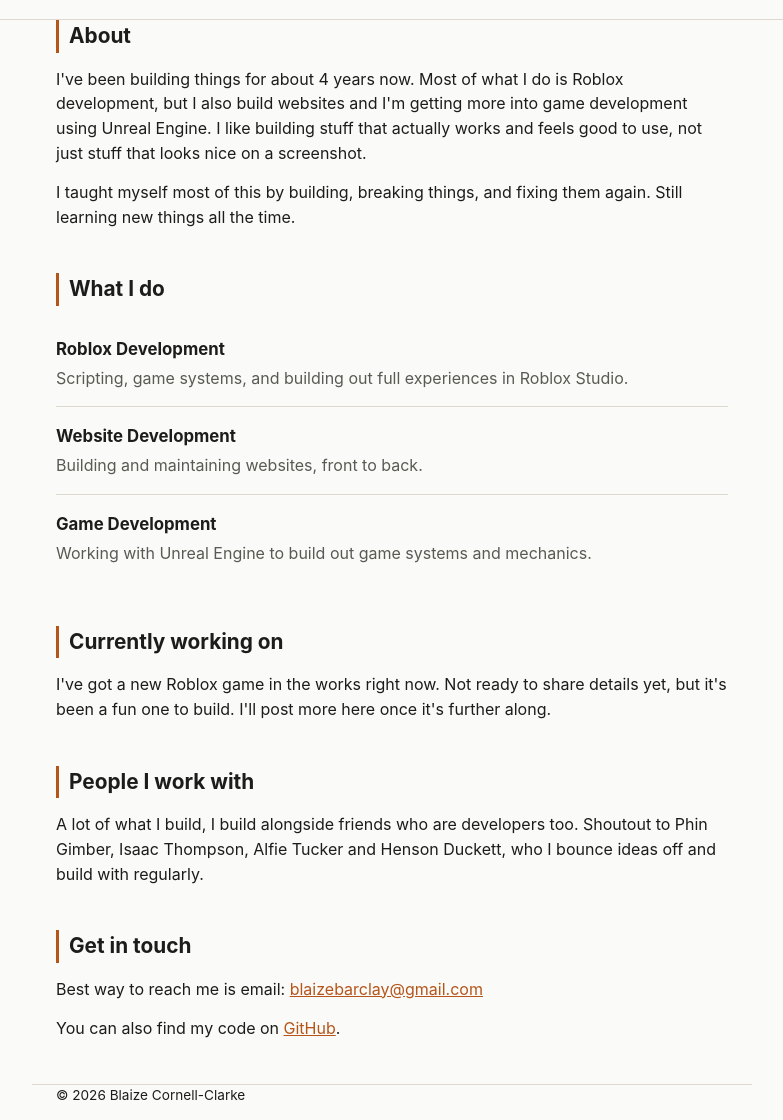
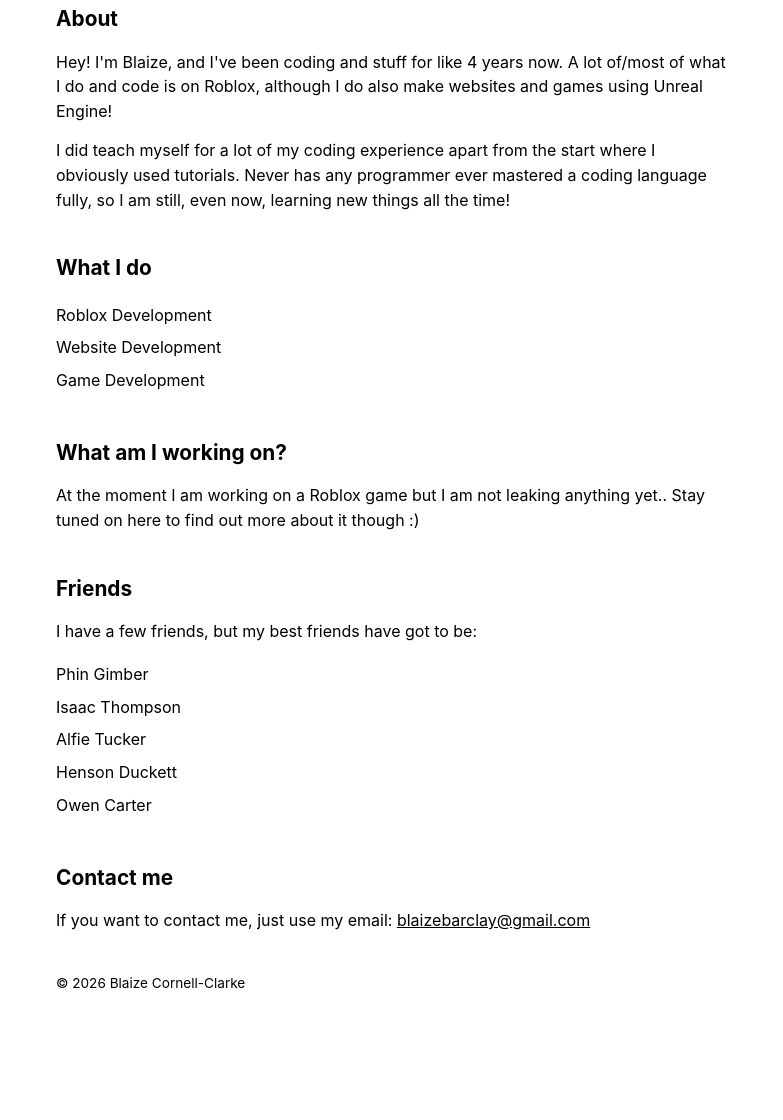
Before and after one commit to blaizebcc1/portfolio, a plain HTML site: page index.html in a window 1280 px wide. Shown: the part 238-1358 px from the top of the page, without its empty margins (248-1031 px from the left). After the commit the page ends 1246 px from the top, so only its background shows below. Drawn offline with Linux system fonts and the light colour scheme.

Commit message:
update copy and go full black and white

```diff
--- a/index.html
+++ b/index.html
@@ -39,42 +39,39 @@
 
   <section id="about">
     <h2>About</h2>
-    <p>I've been building things for about 4 years now. Most of what I do is Roblox development, but I also build websites and I'm getting more into game development using Unreal Engine. I like building stuff that actually works and feels good to use, not just stuff that looks nice on a screenshot.</p>
-    <p>I taught myself most of this by building, breaking things, and fixing them again. Still learning new things all the time.</p>
+    <p>Hey! I'm Blaize, and I've been coding and stuff for like 4 years now. A lot of/most of what I do and code is on Roblox, although I do also make websites and games using Unreal Engine!</p>
+    <p>I did teach myself for a lot of my coding experience apart from the start where I obviously used tutorials. Never has any programmer ever mastered a coding language fully, so I am still, even now, learning new things all the time!</p>
   </section>
 
   <section id="what-i-do">
     <h2>What I do</h2>
     <ul class="skills">
-      <li>
-        <h3>Roblox Development</h3>
-        <p>Scripting, game systems, and building out full experiences in Roblox Studio.</p>
-      </li>
-      <li>
-        <h3>Website Development</h3>
-        <p>Building and maintaining websites, front to back.</p>
-      </li>
-      <li>
-        <h3>Game Development</h3>
-        <p>Working with Unreal Engine to build out game systems and mechanics.</p>
-      </li>
+      <li>Roblox Development</li>
+      <li>Website Development</li>
+      <li>Game Development</li>
     </ul>
   </section>
 
   <section id="projects">
-    <h2>Currently working on</h2>
-    <p>I've got a new Roblox game in the works right now. Not ready to share details yet, but it's been a fun one to build. I'll post more here once it's further along.</p>
+    <h2>What am I working on?</h2>
+    <p>At the moment I am working on a Roblox game but I am not leaking anything yet.. Stay tuned on here to find out more about it though :)</p>
   </section>
 
   <section id="friends">
-    <h2>People I work with</h2>
-    <p>A lot of what I build, I build alongside friends who are developers too. Shoutout to Phin Gimber, Isaac Thompson, Alfie Tucker and Henson Duckett, who I bounce ideas off and build with regularly.</p>
+    <h2>Friends</h2>
+    <p>I have a few friends, but my best friends have got to be:</p>
+    <ul class="friends">
+      <li>Phin Gimber</li>
+      <li>Isaac Thompson</li>
+      <li>Alfie Tucker</li>
+      <li>Henson Duckett</li>
+      <li>Owen Carter</li>
+    </ul>
   </section>
 
   <section id="contact">
-    <h2>Get in touch</h2>
-    <p>Best way to reach me is email: <a href="mailto:blaizebarclay@gmail.com">blaizebarclay@gmail.com</a></p>
-    <p>You can also find my code on <a href="https://github.com/blaizebcc1">GitHub</a>.</p>
+    <h2>Contact me</h2>
+    <p>If you want to contact me, just use my email: <a href="mailto:blaizebarclay@gmail.com">blaizebarclay@gmail.com</a></p>
   </section>
 
 </main>
--- a/style.css
+++ b/style.css
@@ -1,9 +1,7 @@
 :root {
-  --bg: #fafaf8;
-  --ink: #1c1c1a;
-  --muted: #5a5a54;
-  --accent: #b5551a;
-  --line: #ddd9cf;
+  --bg: #ffffff;
+  --ink: #000000;
+  --muted: #444444;
 }
 
 * { box-sizing: border-box; }
@@ -24,16 +22,12 @@
 }
 
 .hero {
-  padding: 72px 0 48px;
-  border-bottom: 1px solid var(--line);
+  padding: 64px 0 40px;
 }
 
 .eyebrow {
   margin: 0 0 6px;
-  color: var(--accent);
   font-weight: 600;
-  letter-spacing: 0.02em;
-  text-transform: uppercase;
   font-size: 0.85rem;
 }
 
@@ -51,18 +45,16 @@
 }
 
 main {
-  padding: 48px 0;
+  padding: 40px 0;
 }
 
 section {
-  margin-bottom: 44px;
+  margin-bottom: 40px;
 }
 
 h2 {
   font-size: 1.3rem;
   margin: 0 0 14px;
-  border-left: 3px solid var(--accent);
-  padding-left: 10px;
 }
 
 p {
@@ -70,33 +62,18 @@
   color: var(--ink);
 }
 
-.skills {
+.skills, .friends {
   list-style: none;
   margin: 0;
   padding: 0;
 }
 
-.skills li {
-  padding: 16px 0;
-  border-bottom: 1px solid var(--line);
-}
-
-.skills li:last-child {
-  border-bottom: none;
-}
-
-.skills h3 {
-  margin: 0 0 4px;
-  font-size: 1.05rem;
-}
-
-.skills p {
-  margin: 0;
-  color: var(--muted);
+.skills li, .friends li {
+  padding: 4px 0;
 }
 
 a {
-  color: var(--accent);
+  color: var(--ink);
   text-decoration: underline;
 }
 
@@ -108,5 +85,4 @@
   padding: 24px 0 60px;
   color: var(--muted);
   font-size: 0.85rem;
-  border-top: 1px solid var(--line);
 }
```
